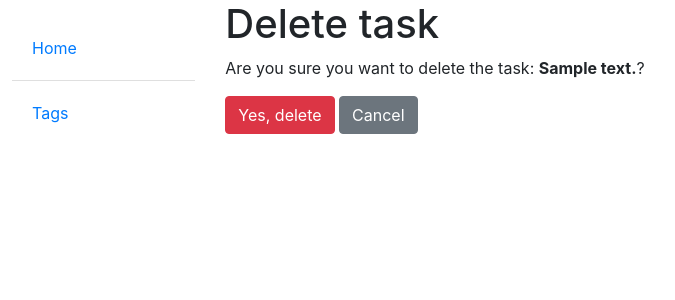
After one commit to SerhiiAm/todo-list, a Django app: page /tasks/1/delete/ in a window 1280 px wide. The commit adds this page. Shown: the top 300 px of the page, without its empty margins (3-678 px from the left). Run offline with Django 5.2, Linux system fonts and the light colour scheme; tables that the repository leaves empty hold one stand-in row (values such as "Sample post").

Commit message:
Implement task delete view and update task links in index page

```diff
--- a/templates/tasks/index.html
+++ b/templates/tasks/index.html
@@ -48,8 +48,8 @@
               {% empty %}
                 <span class="text-muted-light">No tags</span>
               {% endfor %}
-              <a href="#" class="text-primary ml-2">Update</a>
-              <a href="#" class="text-danger ml-1">Delete</a>
+              <a href="{% url 'tasks:task-update' pk=task.id %}" class="text-primary ml-2">Update</a>
+              <a href="{% url 'tasks:task-delete' pk=task.id %}" class="text-danger ml-1">Delete</a>
             </p>
           </div>
 
--- /dev/null
+++ b/templates/tasks/task_confirm_delete.html
@@ -0,0 +1,17 @@
+{% extends "base.html" %}
+
+{% block content %}
+  <h1>Delete task</h1>
+
+
+  <p>Are you sure you want to delete the task: <strong>{{ object.content }}</strong>?</p>
+
+  <form action="" method="post">
+    {% csrf_token %}
+
+    <input type="submit" value="Yes, delete" class="btn btn-danger">
+
+
+    <a href="{% url 'tasks:index' %}" class="btn btn-secondary">Cancel</a>
+  </form>
+{% endblock %}
```
